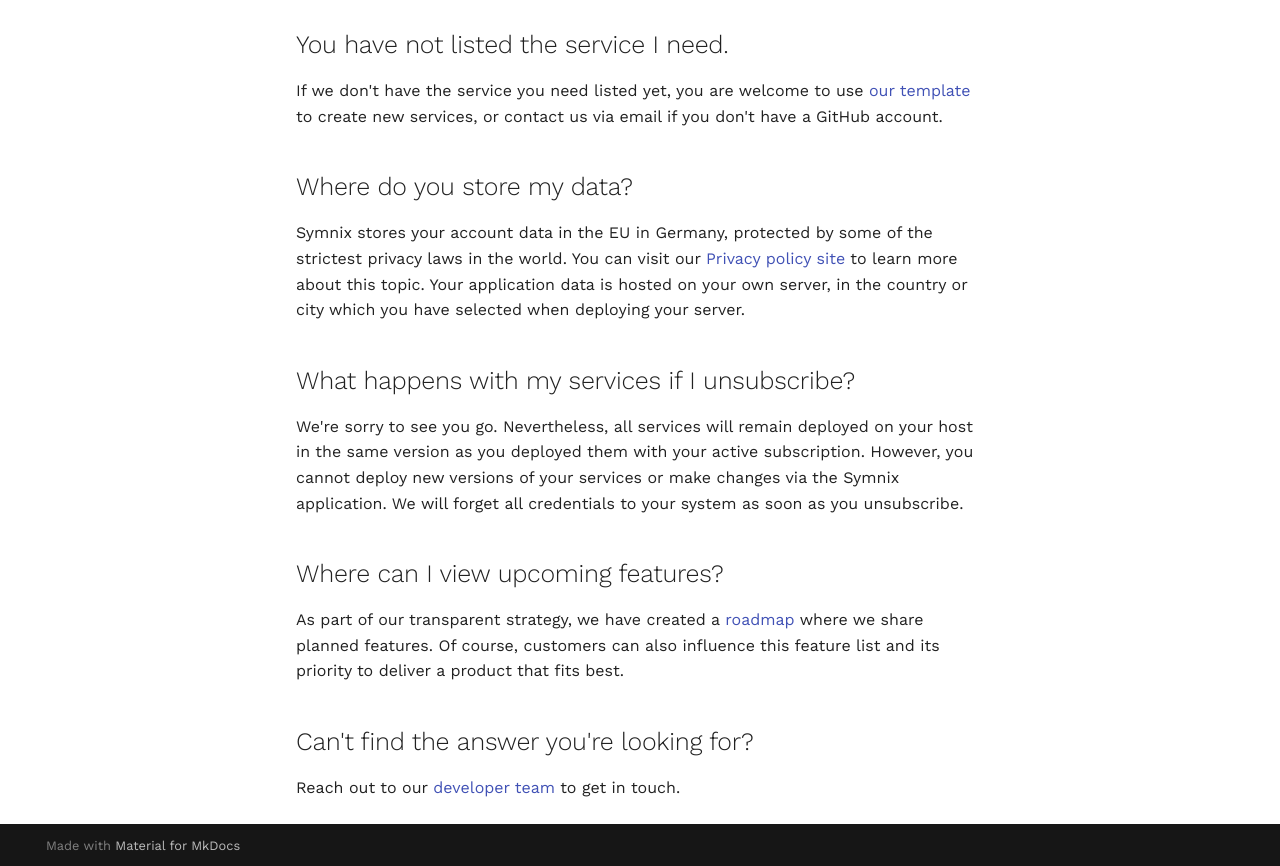
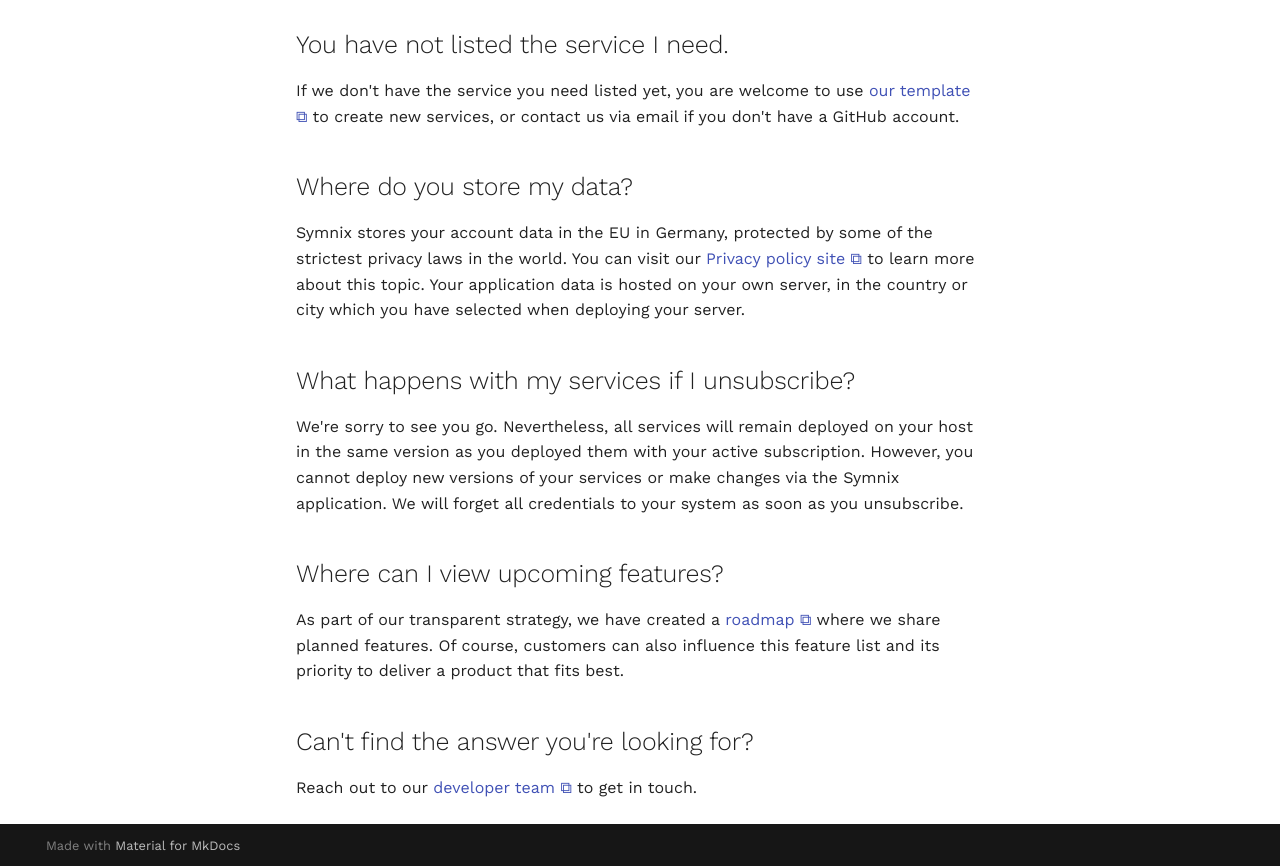
Before and after one commit to symnixhq/portal, an MkDocs documentation site: the page built from docs/faq.md, in a window 1280 px wide and 1400 px high, scrolled down 48 px. Shown: the part 531-1397 px from the top of the window. Built offline with MkDocs 1.6.1 and Material for MkDocs 9.7.7, drawn with Linux system fonts in a browser that asks for light colours.

```diff
--- a/docs/faq.md
+++ b/docs/faq.md
@@ -14,11 +14,11 @@ You can deploy your services anywhere as long as you have access to the server a
 
 ## You have not listed the service I need.
 
-If we don't have the service you need listed yet, you are welcome to use [our template](https://github.com/symnixhq/portal/issues/new?assignees=xFuture603&labels=new-service&projects=&template=service-deployment.yml&title=Make+%5BSERVICE%5D+ready+for+Deployment) to create new services, or contact us via email if you don't have a GitHub account.
+If we don't have the service you need listed yet, you are welcome to use [our template ⧉](https://github.com/symnixhq/portal/issues/new?assignees=xFuture603&labels=new-service&projects=&template=service-deployment.yml&title=Make+%5BSERVICE%5D+ready+for+Deployment) to create new services, or contact us via email if you don't have a GitHub account.
 
 ## Where do you store my data?
 
-Symnix stores your account data in the EU in Germany, protected by some of the strictest privacy laws in the world. You can visit our [Privacy policy site](https://symnix.com/privacy) to learn more about this topic. Your application data is hosted on your own server, in the country or city which you have selected when deploying your server.
+Symnix stores your account data in the EU in Germany, protected by some of the strictest privacy laws in the world. You can visit our [Privacy policy site ⧉](https://symnix.com/privacy) to learn more about this topic. Your application data is hosted on your own server, in the country or city which you have selected when deploying your server.
 
 ## What happens with my services if I unsubscribe?
 
@@ -26,8 +26,8 @@ We're sorry to see you go. Nevertheless, all services will remain deployed on yo
 
 ## Where can I view upcoming features?
 
-As part of our transparent strategy, we have created a [roadmap](https://symnix.com/about#roadmap) where we share planned features. Of course, customers can also influence this feature list and its priority to deliver a product that fits best.
+As part of our transparent strategy, we have created a [roadmap ⧉](https://symnix.com/about#roadmap) where we share planned features. Of course, customers can also influence this feature list and its priority to deliver a product that fits best.
 
 ## Can't find the answer you're looking for?
 
-Reach out to our [developer team](mailto:hello@symnix.com?subject=I%20have%20a%20Symnix%20Question) to get in touch.
+Reach out to our [developer team ⧉](mailto:hello@symnix.com?subject=I%20have%20a%20Symnix%20Question) to get in touch.
```
Also changed, not shown: docs/getting_started.md (+10 -0 lines), docs/support.md (+3 -0 lines).
